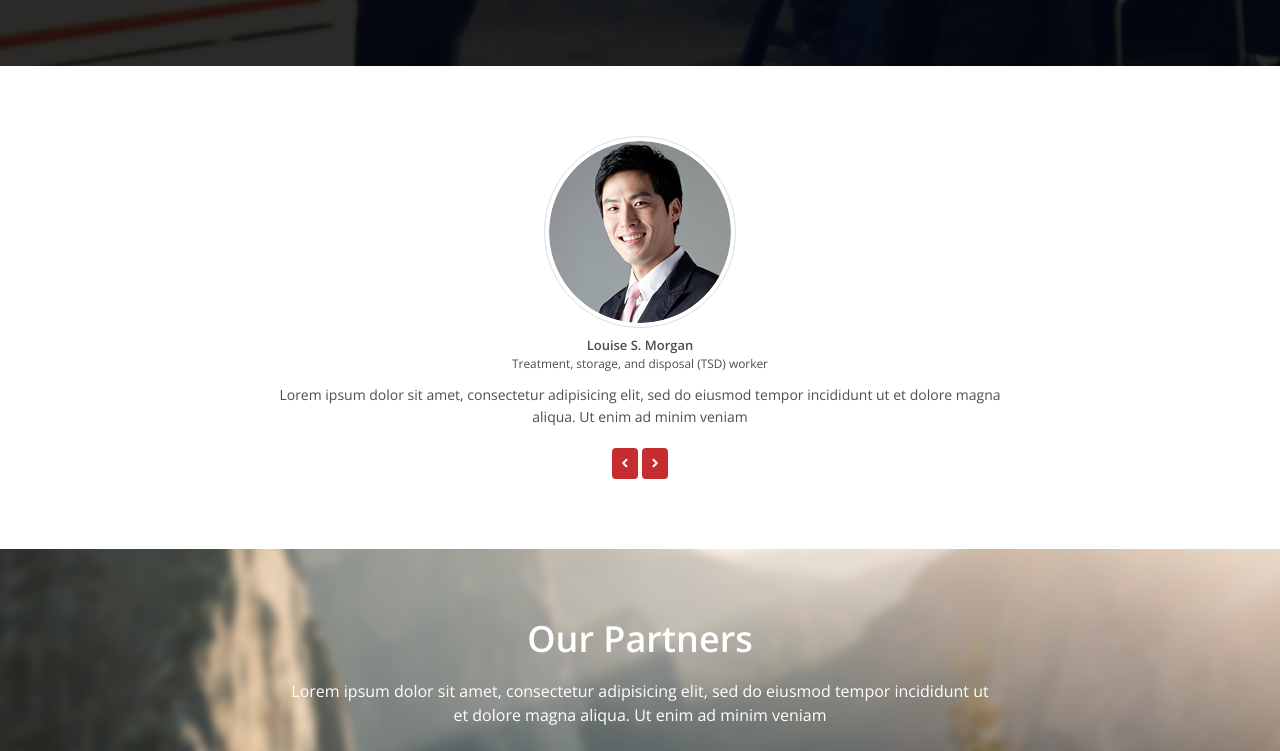
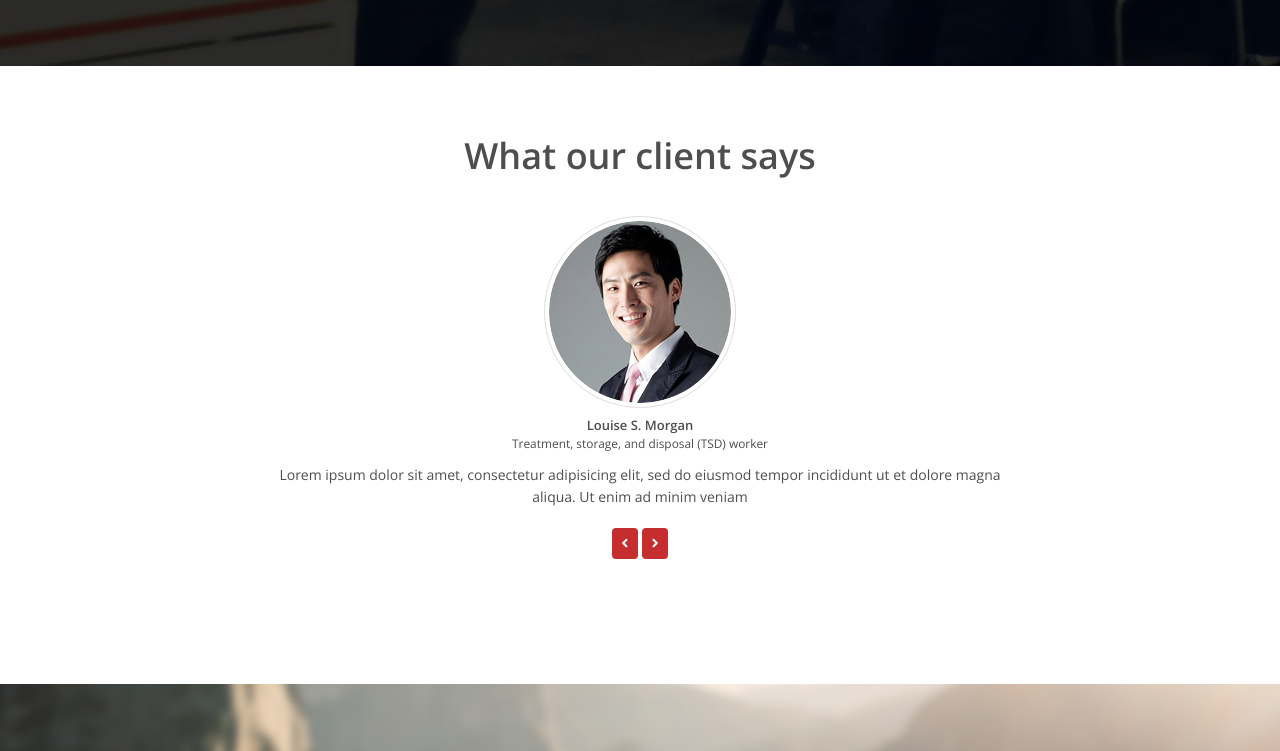
Before and after one commit to dhananjaym11/dhananjaym11.github.io, a plain HTML site: page iit-labs/index.html in a window 1280 px wide. Shown: the part 3042-3793 px from the top of the page. Drawn offline with nearby package versions, Linux system fonts and the light colour scheme.

Commit message:
testimonial title added

```diff
--- a/iit-labs/css/main.css
+++ b/iit-labs/css/main.css
@@ -2676,3 +2676,6 @@ shortcodes page css
     list-style: none;
     padding: 0;
 }
+#testimonial .testimonial-title{
+  margin: 0 0 40px;
+}
--- a/iit-labs/index.html
+++ b/iit-labs/index.html
@@ -387,7 +387,8 @@
     <section id="testimonial">
         <div class="container">
             <div class="row">
-                <div class="col-sm-8 col-sm-offset-2">
+                <div class="col-sm-8 col-sm-offset-2 center">
+                    <h2 class="testimonial-title">What our client says</h2>
 
                     <div id="carousel-testimonial" class="carousel slide text-center" data-ride="carousel">
                         <!-- Wrapper for slides -->
```
